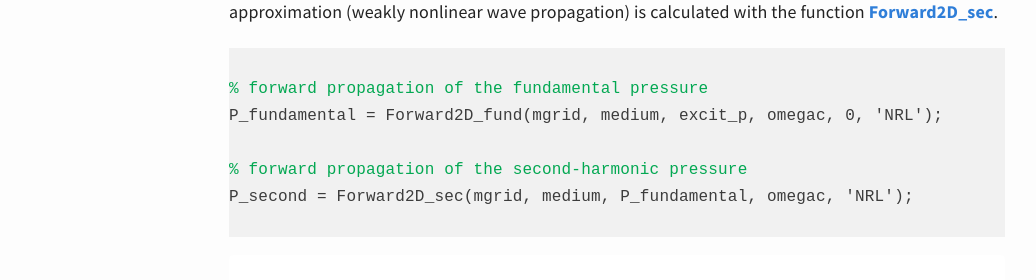
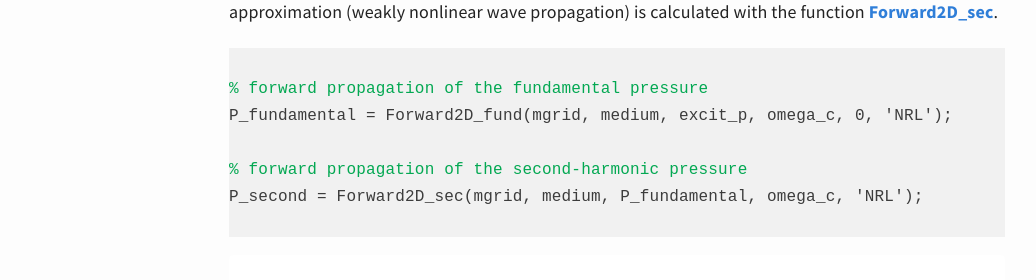
Before and after one commit to m-SOUND/mSOUND, a Jekyll site: the page built from _posts/2019-07-31-FSMDM_2D_homogeneous.html, in a window 1280 px wide and 900 px high, scrolled down 1752 px. Shown: the part 180-460 px from the top of the window, without its empty margins (23-1059 px from the left). Built offline with Jekyll 4.4.1, drawn with Linux system fonts in a browser that asks for light colours.

Commit message:
Update 2019-07-31-FSMDM_2D_homogeneous.html

```diff
--- a/_posts/2019-07-31-FSMDM_2D_homogeneous.html
+++ b/_posts/2019-07-31-FSMDM_2D_homogeneous.html
@@ -86,10 +86,10 @@ The pressure field at the second-harmonic frequency under the quasi-linear appro
  <pre>
 <code>
 <font color="#03a852">% forward propagation of the fundamental pressure</font>
-P_fundamental = Forward2D_fund(mgrid, medium, excit_p, omegac, 0, 'NRL');
+P_fundamental = Forward2D_fund(mgrid, medium, excit_p, omega_c, 0, 'NRL');
 
 <font color="#03a852">% forward propagation of the second-harmonic pressure</font>
-P_second = Forward2D_sec(mgrid, medium, P_fundamental, omegac, 'NRL');
+P_second = Forward2D_sec(mgrid, medium, P_fundamental, omega_c, 'NRL');
 </code>
 </pre>
 <img src="/mSOUND/img/FSMDM_2D_homogeneous.jpg" alt="fundamental and the second-harmonic pressure field generated with the phased array">
```
